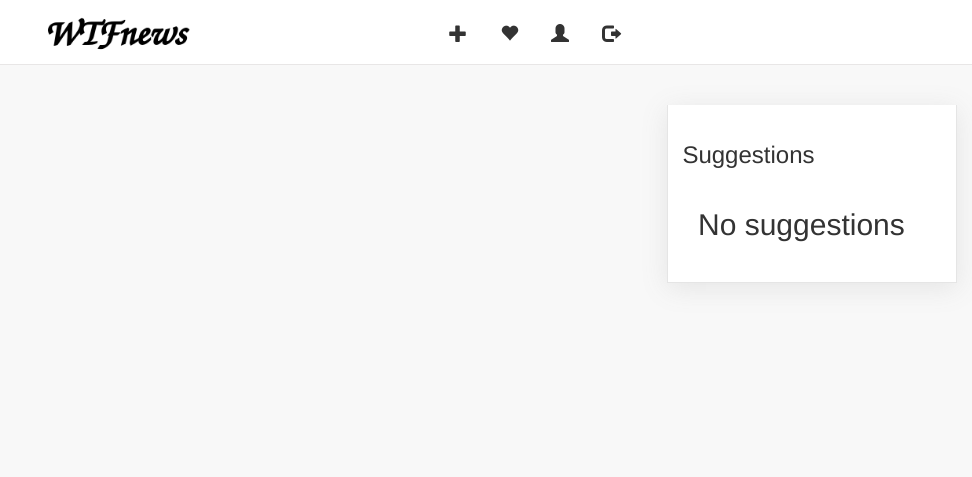
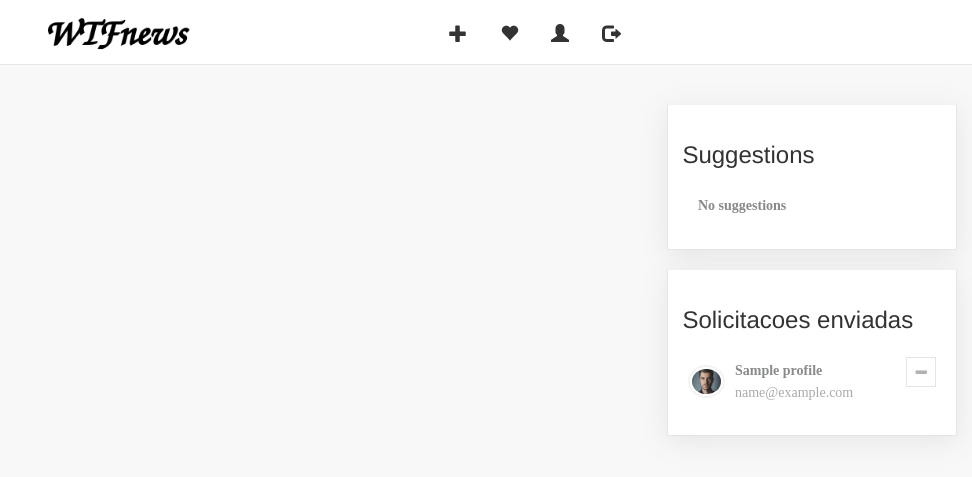
Before and after one commit to vikvik98/ProjetoFinalPi, a Django app: page / in a window 1280 px wide. Shown: the top 477 px of the page, without its empty margins (308-1280 px from the left). Run offline with Django 3.2, Linux system fonts and the light colour scheme; a user stored in the database is signed in; tables that the repository leaves empty hold one stand-in row (values such as "Sample post"); some libraries are stand-ins or nearby versions.

Commit message:
Mostrando solicitaçoes enviadas

```diff
--- a/WTFnews/WTFnews/urls.py
+++ b/WTFnews/WTFnews/urls.py
@@ -30,6 +30,7 @@
     path('loged-profile/', views.show_loged_profile, name='show_loged_profile'),
     path('loged-profile/change-password', ChangePasswordView.as_view(), name='change_password'),
     path('profile/<int:profile_id>/invite', views.invite, name='invite'),
+    path('invite/<int:invitation_id>/cancel', views.cancel_invitation, name='cancel_invitation'),
     path('profile/<int:profile_id>/remove', views.undo_friendship, name='undo_friendship'),
     path('invitation/<int:invitation_id>/accept', views.accept, name='accept'),
     path('invitation/<int:invitation_id>/decline', views.decline, name='decline'),
--- a/WTFnews/perfil/models.py
+++ b/WTFnews/perfil/models.py
@@ -7,15 +7,19 @@
 
     name = models.CharField(max_length=80)
     user = models.OneToOneField(User, related_name='profile',
-                                   on_delete=models.CASCADE)
+                                on_delete=models.CASCADE)
     friends = models.ManyToManyField('self')
-    invitations = models.ManyToManyField('self', through='Invitation', symmetrical=False)
-
+    guests_profiles = models.ManyToManyField('self', through='Invitation',
+                                             related_name='inviters_profiles',
+                                             symmetrical=False)
 
     def invite(self, invited_profile, date):
-        invitation = Invitation(inviter=self, guest=invited_profile, send_date=date)
-        invitation.save()
-
+        if (invited_profile not in self.guests_profiles.all()) and\
+                (invited_profile not in self.inviters_profiles.all()):
+            invitation = Invitation(inviter=self, guest=invited_profile, send_date=date)
+            invitation.save()
+            return True
+        return False
 
     def accept_invitation(self, invitation):
         if invitation.guest == self:
@@ -23,13 +27,11 @@
             return True
         return False
 
-
     def decline_invitation(self, invitation):
         if invitation.guest == self:
             invitation.decline()
             return True
         return False
-
 
     def cancel_invitation(self, invitation):
         if invitation.inviter == self:
@@ -44,11 +46,9 @@
     guest = models.ForeignKey(Profile, related_name='received_invitations', on_delete=models.CASCADE)
     send_date = models.DateTimeField(default=timezone.now())
 
-
     def accept(self):
         self.guest.friends.add(self.inviter)
         self.delete()
 
-
     def decline(self):
         self.delete()
--- a/WTFnews/perfil/templates/index.html
+++ b/WTFnews/perfil/templates/index.html
@@ -15,8 +15,8 @@
                         <div class="profile-title">
                             <h3>Suggestions</h3>
                         </div>
-                        {% if profiles %}
-                        {% for profile in profiles %}
+                        {% if suggested_profiles %}
+                        {% for profile in suggested_profiles %}
                         <div class="profile-body">
                             <a href="{% url 'show_profile' profile.id %}">
                             <img class="img img-responsive img-circle" src="{% static 'perfil/assets/img/17.jpeg' %}" alt="Image">
@@ -31,7 +31,34 @@
                         {% else %}
                         <div class="profile-body">
                             <div class="name-box">
-                                <h2>No suggestions</h2>
+                                <h4>No suggestions</h4>
+                            </div>
+                        </div>
+                        {% endif %}
+                    </div>
+                </div>
+                <div class="profile-box full-width">
+                    <div class="profiles-list">
+                        <div class="profile-title">
+                            <h3>Solicitacoes enviadas</h3>
+                        </div>
+                        {% if sent_invitations %}
+                        {% for invitation in sent_invitations %}
+                        <div class="profile-body">
+                            <a href="{% url 'show_profile' invitation.guest.id %}">
+                            <img class="img img-responsive img-circle" src="{% static 'perfil/assets/img/17.jpeg' %}" alt="Image">
+                            <div class="name-box">
+                                <h4>{{ invitation.guest.name }}</h4>
+                                <span>{{ invitation.guest.user.email }}</span>
+                            </div>
+                            </a>
+                            <span><a href="{% url 'cancel_invitation' invitation.id %}"><i class="fa fa-minus"></i></a></span>
+                        </div>
+                        {% endfor %}
+                        {% else %}
+                        <div class="profile-body">
+                            <div class="name-box">
+                                <h4>Nenhuma solicitação enviada</h4>
                             </div>
                         </div>
                         {% endif %}
--- a/WTFnews/perfil/views.py
+++ b/WTFnews/perfil/views.py
@@ -1,10 +1,9 @@
 from django.shortcuts import render, redirect
 from django.contrib.auth.decorators import login_required
+from django.views.generic.base import View
 from datetime import datetime
 
-from django.views.generic.base import View
-
-from perfil.models import *
+from perfil.models import Profile, Invitation
 
 
 # Create your views here.
@@ -13,24 +12,30 @@
 
 @login_required
 def index(request):
-    loged_profile = get_loged_profile(request)
-    all_profiles = Profile.objects.exclude(name=loged_profile.name)
-    loged_profile_friends = loged_profile.friends.all()
-    profiles = []
 
-    for profile in all_profiles:
-        if profile not in loged_profile_friends:
-            profiles.append(profile)
+    logged_profile = get_loged_profile(request)
+    logged_profile_friends = logged_profile.friends.all()
+    inviters_profiles = logged_profile.inviters_profiles.all()
+    guests_profiles = logged_profile.guests_profiles.all()
 
-    return render(request, 'index.html', {'loged_profile': loged_profile,
-                                          'profiles': profiles})
+    suggested_profiles = Profile.objects.exclude(id__in=inviters_profiles)\
+        .exclude(id__in=guests_profiles)\
+        .exclude(id=logged_profile.id)
+
+    sent_invitations = logged_profile.sent_invitations.all()
+
+    return render(request, 'index.html', {
+        'logged_profile': logged_profile,
+        'suggested_profiles': suggested_profiles,
+        'sent_invitations': sent_invitations,
+        'inviters_profiles': inviters_profiles,
+        'logged_profile_friends': logged_profile_friends
+    })
 
 
 @login_required
 def get_loged_profile(request):
     return request.user.profile
-
-
 
 
 @login_required
@@ -57,8 +62,16 @@
     guest_profile = Profile.objects.get(id=profile_id)
     loged_profile = get_loged_profile(request)
 
-    if not Invitation.objects.filter(inviter=loged_profile, guest=guest_profile):
-        loged_profile.invite(guest_profile, datetime.now())
+    loged_profile.invite(guest_profile, datetime.now())
+
+    return redirect('index')
+
+
+def cancel_invitation(request, invitation_id):
+    invitation = Invitation.objects.get(id=invitation_id)
+    logged_profile = get_loged_profile(request)
+
+    logged_profile.cancel_invitation(invitation)
 
     return redirect('index')
 
```
